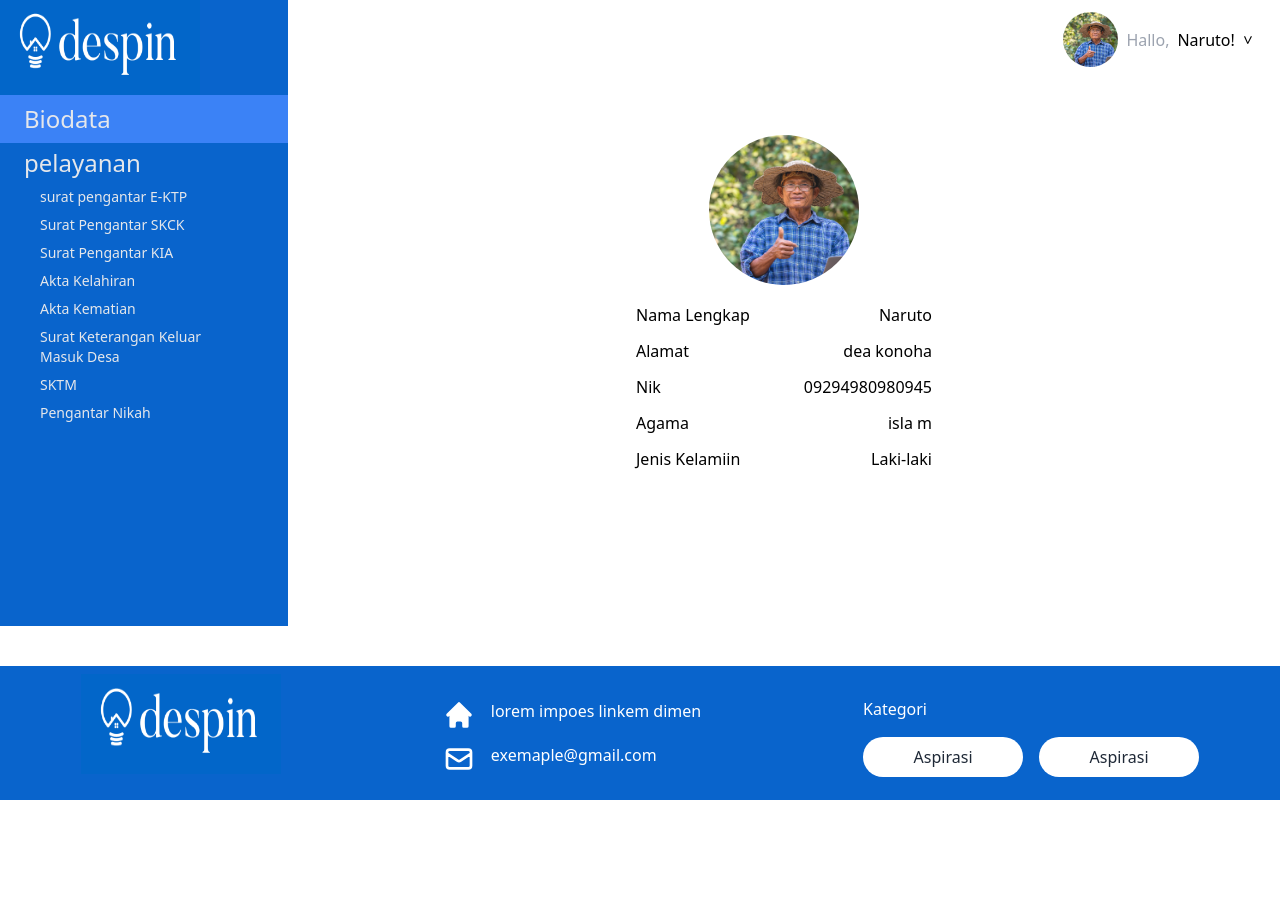
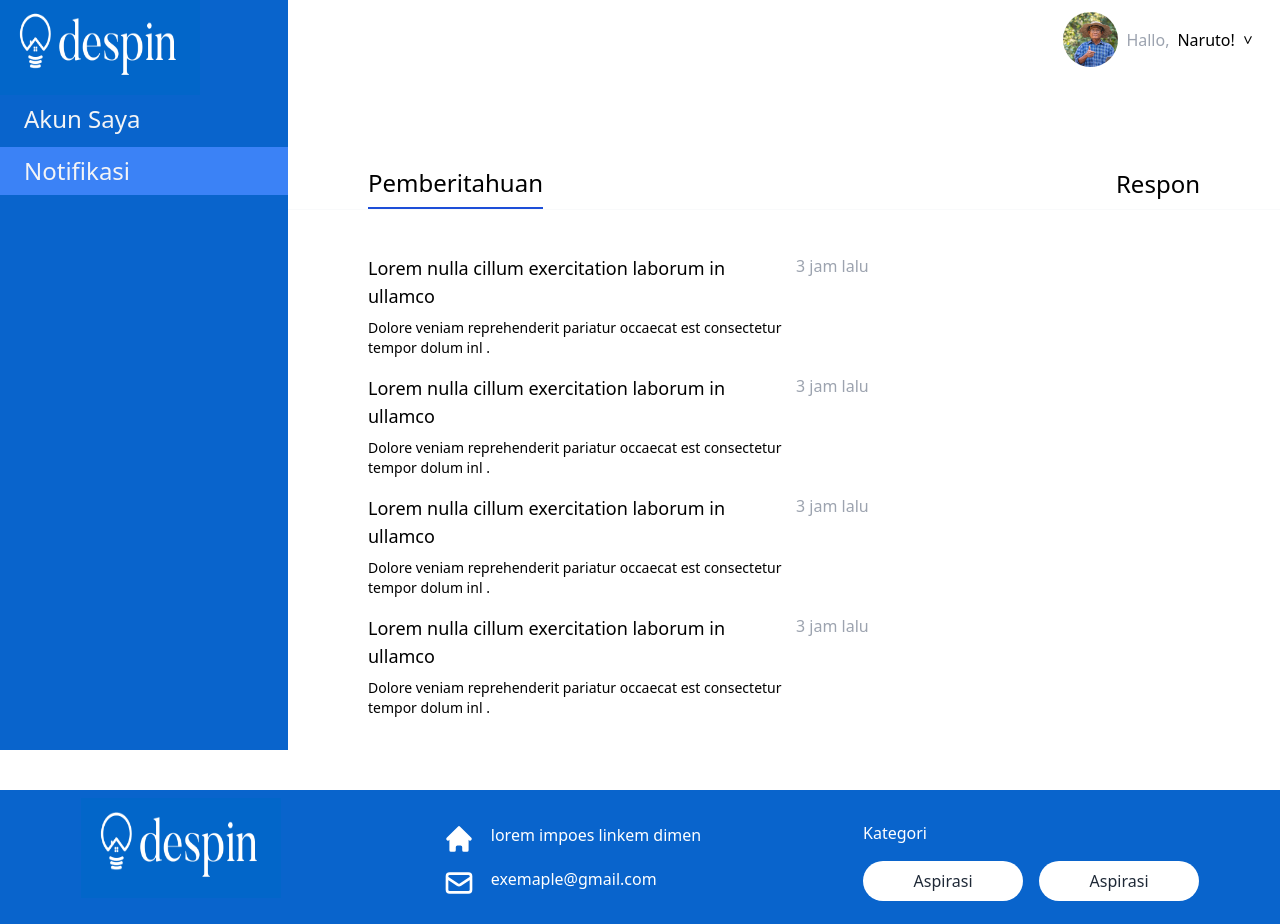
Before and after one commit to onceLearner/singap, a Next.js app: page /layanan/notifikasi in a window 1280 px wide. Before the commit the page ends 800 px from the top, so only its background shows below. Built offline with nearby package versions, Linux system fonts and the light colour scheme.

Commit message:
notifikasi page

```diff
--- a/pages/layanan/notifikasi.js
+++ b/pages/layanan/notifikasi.js
@@ -6,9 +6,29 @@ import Header from '../../components/layanan/header'
 
 const user = { nama: "Naruto", alamat: "dea konoha", nik: "09294980980945", agama: "isla m", jenis: "Laki-laki" }
 
-const arr = ["surat pengantar    E-KTP", "Surat Pengantar   SKCK", "Surat Pengantar KIA", "Akta Kelahiran ", "Akta Kematian", "Surat Keterangan Keluar Masuk Desa", "SKTM", "Pengantar Nikah"]
 
+const data = [{
+    title: "Lorem nulla cillum exercitation laborum in ullamco",
+    text: "Dolore veniam reprehenderit pariatur occaecat est consectetur tempor dolum inl .",
+    date: "3 jam lalu"
+},
+{
+    title: "Lorem nulla cillum exercitation laborum in ullamco",
+    text: "Dolore veniam reprehenderit pariatur occaecat est consectetur tempor dolum inl .",
+    date: "3 jam lalu"
+},
+{
+    title: "Lorem nulla cillum exercitation laborum in ullamco",
+    text: "Dolore veniam reprehenderit pariatur occaecat est consectetur tempor dolum inl .",
+    date: "3 jam lalu"
+},
+{
+    title: "Lorem nulla cillum exercitation laborum in ullamco",
+    text: "Dolore veniam reprehenderit pariatur occaecat est consectetur tempor dolum inl .",
+    date: "3 jam lalu"
+}
 
+]
 
 const Notifikasi = () => {
     const [modalVisible, setModalVisible] = useState(false)
@@ -23,18 +43,14 @@ const Notifikasi = () => {
 
             <main className="flex-1 flex h-screen     ">
 
-                <div className={` ${sideBarVisible ? 'absolute top-0 right-0 left-0 bottom-0  z-40 flex flex-col' : 'hidden'}  md:flex    flex-col flex-0   text-gray-200 md:w-72   `} style={{ backgroundColor: "#0964CC" }}>
+                <div className={` ${sideBarVisible ? 'absolute top-0 right-0 left-0 bottom-0  z-40 flex flex-col' : 'hidden'}  md:flex    flex-col flex-0   text-gray-100 md:w-72   `} style={{ backgroundColor: "#0964CC" }}>
 
-                    <h4 className="text-2xl  w-full p-2 px-6 bg-blue-500  mb-1 ">Biodata</h4>
-                    <h3 className="text-2xl   px-6 ">pelayanan </h3>
+                    <Link href="/layanan/home">
+                        <h4 className="text-2xl   p-2 px-6   mb-1 ">Akun Saya</h4>
+                    </Link>
+                    <h3 className="text-2xl  bg-blue-500 w-full   px-6 py-2 ">Notifikasi </h3>
 
-                    {
-                        arr.map(title => (
-                            <span className="text-sm pt-2 justify-start px-10 ">
-                                {title}
-                            </span>
-                        ))
-                    }
+
 
 
                     <div className={` ${sideBarVisible ? 'absolute top-10 right-0  z-50' : 'hidden'}  md:hidden `}>
@@ -55,35 +71,31 @@ const Notifikasi = () => {
 
 
 
-                <div className="flex flex-col flex-1  items-center space-y-3 mt-10   ">
-                    <div>
-                        <Image src="/sideMan.png" width="150" height="150" className="rounded-full mb-10 mt-4" />
+                <div className="flex flex-col flex-1  space-y-3 mt-16  ">
+
+                    <div className="flex  justify-between  px-10 md:px-20 items-center text-2xl font-base w-full border-b border-gray-50 " >
+                        <span className="border-b-2 border-blue-700 py-2"> Pemberitahuan</span>
+                        <span> Respon </span>
                     </div>
-                    <div className="flex flex-col w-full md:w-80 space-y-3 px-3 ">
-                        <div className="flex justify-between ">
-                            <label >Nama Lengkap </label>
-                            <span>{user.nama}</span>
-                        </div>
 
-                        <div className="flex justify-between">
-                            <label >Alamat </label>
-                            <span>{user.alamat}</span>
-                        </div>
 
-                        <div className="flex justify-between">
-                            <label >Nik </label>
-                            <span>{user.nik}</span>
-                        </div>
 
-                        <div className="flex justify-between">
-                            <label >Agama </label>
-                            <span>{user.agama}</span>
-                        </div>
+                    <div className="flex flex-col  md:px-20 px-10 py-8  space-y-4">
+                        {
+                            data.map(notif => (
+                                <div className="flex flex-wrap justify-start md:space-x-3">
+                                    <div className="flex flex-col  space-y-2 md:w-1/2  ">
+                                        <h3 className="text-lg ">{notif.title}</h3>
+                                        <p className="text-sm ">{notif.text}</p>
 
-                        <div className="flex justify-between">
-                            <label >Jenis Kelamiin</label>
-                            <span>{user.jenis}</span>
-                        </div>
+                                    </div>
+                                    <span className="text-gray-400">{notif.date}</span>
+                                </div>
+                            ))
+
+                        }
+
+
                     </div>
 
 
```
